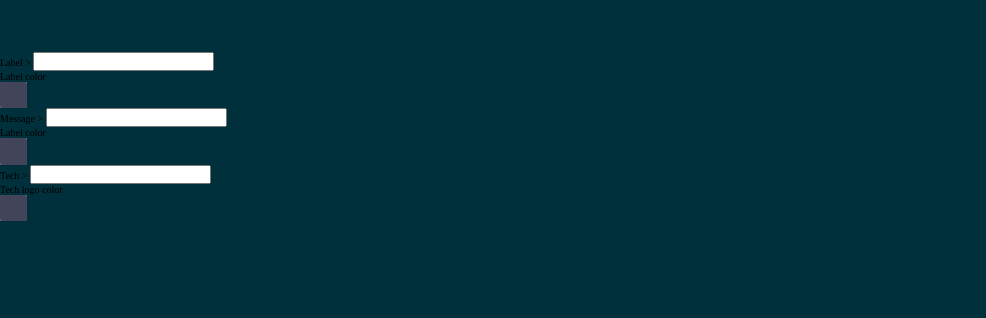
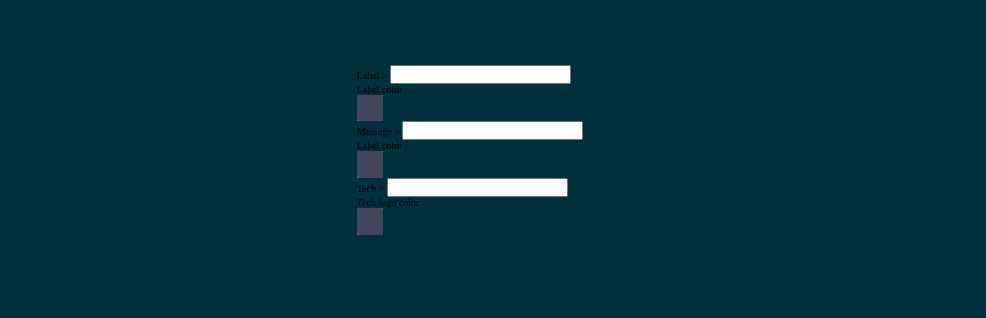
Before and after one commit to devlulcas/badge-generator, a plain HTML site: page index.html in a window 1280 px wide. Shown: the top 318 px of the page, without its empty margins (0-986 px from the left). Drawn offline with nearby package versions, Linux system fonts and the light colour scheme.

Commit message:
change: display settings now in the body

```diff
--- a/styles.css
+++ b/styles.css
@@ -16,6 +16,10 @@ body {
   height: 100vh;
   width: 100vw;
   background: var(--dark);
+  display: grid;
+  align-items: center;
+  justify-content: center;
+  padding: 2rem;
 }
 
 .content {
```
